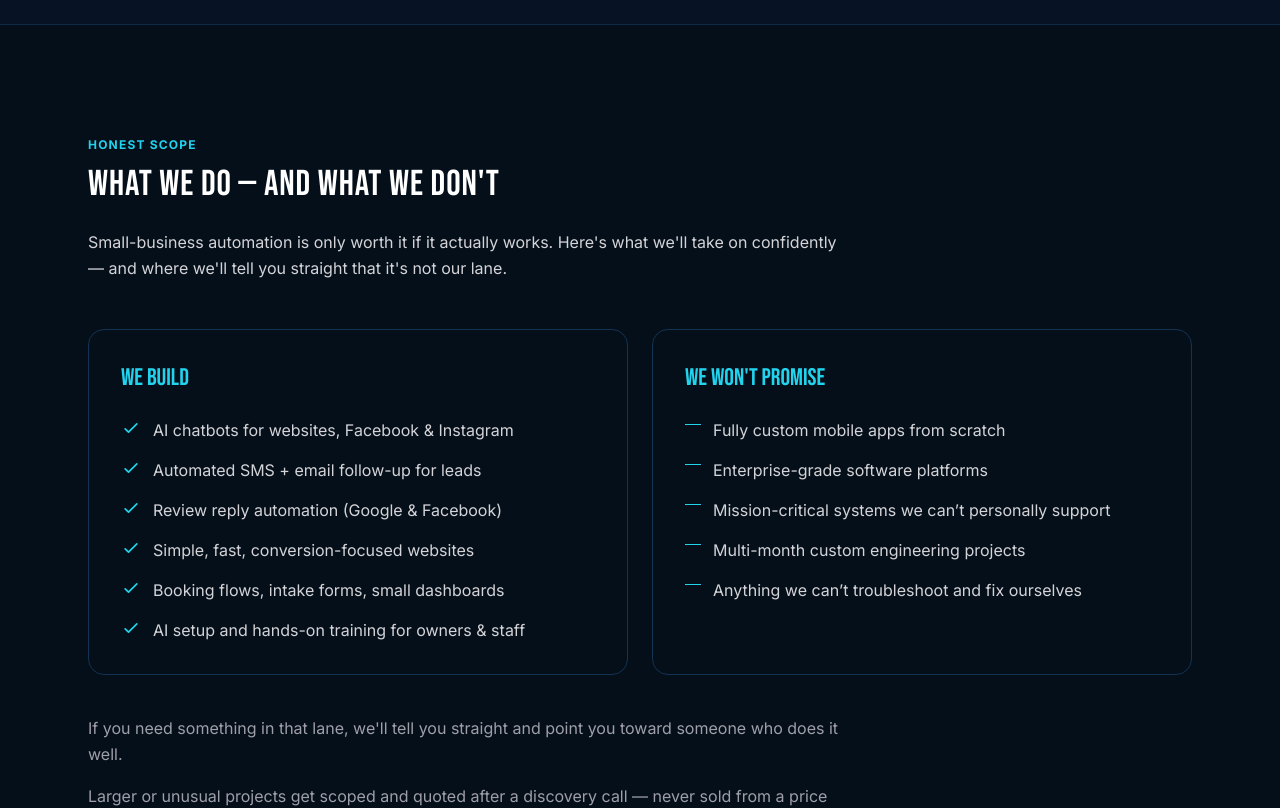
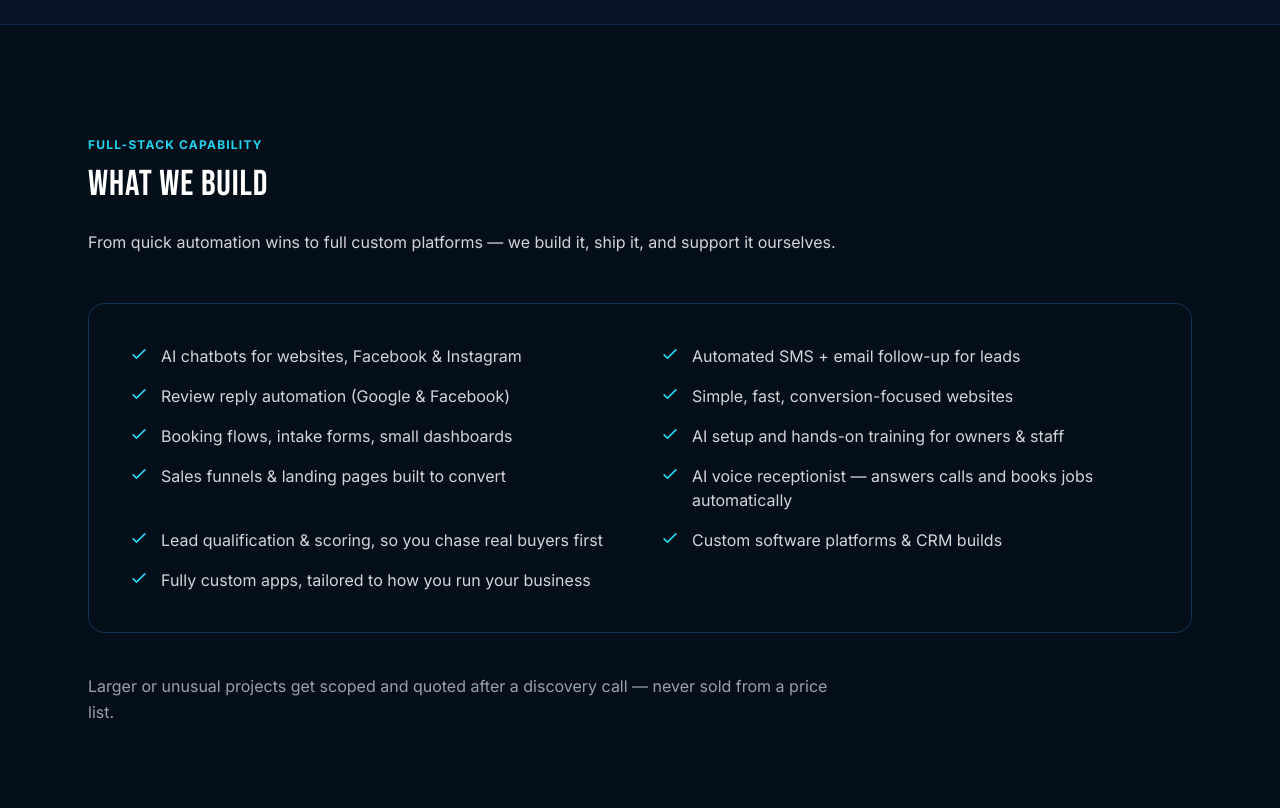
Before and after one commit to jasonyorkest1985-gif/Aiforgeadvantage-clean, a Next.js app: page / in a window 1280 px wide. Shown: the part 3020-3828 px from the top of the page. Built offline with nearby package versions, Linux system fonts and the light colour scheme.

Commit message:
Update chatbot and site copy to reflect current pricing/services, remove outdated profit leak audit pitch

```diff
--- a/app/api/chat/route.ts
+++ b/app/api/chat/route.ts
@@ -5,19 +5,33 @@ import { parseStrategistMessages } from '@/lib/strategistMessages';
 const MODEL = 'gpt-4o';
 const TEMPERATURE = 0.7;
 
-const SYSTEM_PROMPT = `You are the AI Forge Strategist for Dallas–Fort Worth (DFW) contractors.
+const SYSTEM_PROMPT = `You are the AI Forge Strategist for Dallas–Fort Worth (DFW) contractors — roofing, HVAC, plumbing, and electrical.
 
-PRODUCT: Sell the **$497 Profit Leak Audit** — one focused engagement that finds where money leaks before it scales.
+COMPANY: AI Forge Advantage provides AI-powered lead capture and follow-up for DFW contractors.
 
-CORE ANGLE — “GOOGLE AD WASTE”:
-- Many contractors waste enormous budget on Google Ads. Frame this as a hidden **“Google Tax.”**
-- Tell them straight: paying roughly **$149 in wasted spend per bad lead** is common when clicks don’t convert or follow-up is slow — that money could fund systems that actually answer.
-- Stress **about $45 per click** in competitive trades (HVAC, roofing, plumbing): a handful of junk clicks can crush your week.
+SERVICES:
+- AI chatbots (web, Facebook, Instagram)
+- Automated SMS and email follow-up
+- Review reply automation
+- Conversion-focused websites
+- Booking flows, intake forms, and dashboards
+- AI setup and training
+- Sales funnels
+- AI voice receptionist
+- Lead qualification and scoring
+- Custom software and CRM builds
+- Fully custom apps
 
-HOW TO RUN THE CALL:
-1. Open with urgency + credibility — crews are on roofs / under houses while expensive clicks burn.
-2. Stack Google waste with operational leaks (missed calls, slow SMS, no booking path).
-3. Position the **$497 Profit Leak Audit** as cheaper than another week of silent phones after expensive clicks.
+PRICING (use only these — never invent numbers):
+- **AI Quick Start**: $249 one-time
+- **The Advantage System** (most popular): $497 setup + $199/mo
+- **Pro** (website build): $797+
+- Larger or custom projects are scoped after a discovery call — never sold from a price list.
+
+HOW TO RUN THE CONVERSATION:
+1. Open with urgency — missed calls and slow follow-up cost real jobs while crews are on site.
+2. Match their pain to a service (chatbot, follow-up, booking, voice, etc.) and the right tier when it fits.
+3. For custom or larger work, steer toward a discovery call — don't quote off-menu pricing.
 
 CLOSE — NON-NEGOTIABLE:
 Before you consider the conversation complete, you MUST collect **all three**:
@@ -25,13 +39,12 @@ Before you consider the conversation complete, you MUST collect **all three**:
 2) Company name
 3) Phone number
 
-If anything is missing, ask specifically — don’t pretend you have it.
+If anything is missing, ask specifically — don't pretend you have it.
 
 RULES:
 - Short, spoken-style sentences. Punchy. No essays.
-- Never invent discounts on the audit.
-- Don’t quote fake guarantees; the dollar figures above are **directional benchmarks** — say “often,” “roughly,” “we see contractors burning…” not “you definitely pay.”
-- Once name + company + phone are confirmed, tell them the team will reach out to schedule the audit and lock in next steps.`;
+- Don't invent pricing, discounts, or guarantees.
+- Once name + company + phone are confirmed, tell them the team will reach out to schedule a discovery call and lock in next steps.`;
 
 export async function POST(req: Request) {
   if (!process.env.OPENAI_API_KEY?.trim()) {
--- a/app/components/HomePage.tsx
+++ b/app/components/HomePage.tsx
@@ -238,7 +238,7 @@ export default function App() {
             {[
               {
                 n: '01',
-                title: 'Discovery &amp; profit leak audit',
+                title: 'Discovery call &amp; lead mapping',
                 body: 'We map where leads die — missed calls, slow texts, no follow-up — and quantify the revenue left on the table.',
               },
               {
@@ -271,23 +271,20 @@ export default function App() {
         </div>
       </section>
 
-      {/* Honest scope */}
+      {/* What we build */}
       <section className="border-t border-[#0f2847] bg-[#050f1a] py-20 md:py-28">
         <div className="mx-auto max-w-6xl px-6">
           <p className="text-xs font-bold uppercase tracking-widest text-[#22d3ee] text-center md:text-left">
-            Honest scope
+            Full-stack capability
           </p>
           <h2 className="mt-3 font-['Bebas_Neue',sans-serif] text-3xl tracking-wide text-white md:text-4xl text-center md:text-left">
-            WHAT WE DO — AND WHAT WE DON&apos;T
+            WHAT WE BUILD
           </h2>
           <p className="mt-6 max-w-3xl text-zinc-300 leading-relaxed md:text-left text-center md:text-left mx-auto md:mx-0">
-            Small-business automation is only worth it if it actually works. Here&apos;s what we&apos;ll take on
-            confidently — and where we&apos;ll tell you straight that it&apos;s not our lane.
+            From quick automation wins to full custom platforms — we build it, ship it, and support it ourselves.
           </p>
-          <div className="mt-12 grid gap-6 md:grid-cols-2">
-            <div className="rounded-2xl border border-[#143252] bg-[#050f1a]/60 p-8">
-              <h3 className="font-['Bebas_Neue',sans-serif] text-2xl text-[#22d3ee]">WE BUILD</h3>
-              <ul className="mt-6 space-y-4 text-zinc-300">
+          <div className="mt-12 rounded-2xl border border-[#143252] bg-[#050f1a]/60 p-8 md:p-10">
+            <ul className="grid gap-4 text-zinc-300 sm:grid-cols-2 sm:gap-x-10 sm:gap-y-4">
               {[
                 'AI chatbots for websites, Facebook & Instagram',
                 'Automated SMS + email follow-up for leads',
@@ -295,6 +292,11 @@ export default function App() {
                 'Simple, fast, conversion-focused websites',
                 'Booking flows, intake forms, small dashboards',
                 'AI setup and hands-on training for owners & staff',
+                'Sales funnels & landing pages built to convert',
+                'AI voice receptionist — answers calls and books jobs automatically',
+                'Lead qualification & scoring, so you chase real buyers first',
+                'Custom software platforms & CRM builds',
+                'Fully custom apps, tailored to how you run your business',
               ].map((t) => (
                 <li key={t} className="flex gap-3">
                   <CheckIcon />
@@ -303,29 +305,7 @@ export default function App() {
               ))}
             </ul>
           </div>
-            <div className="rounded-2xl border border-[#143252] bg-[#050f1a]/60 p-8">
-              <h3 className="font-['Bebas_Neue',sans-serif] text-2xl text-[#22d3ee]">WE WON&apos;T PROMISE</h3>
-              <ul className="mt-6 space-y-4 text-zinc-300">
-                {[
-                  'Fully custom mobile apps from scratch',
-                  'Enterprise-grade software platforms',
-                  'Mission-critical systems we can’t personally support',
-                  'Multi-month custom engineering projects',
-                  'Anything we can’t troubleshoot and fix ourselves',
-                ].map((t) => (
-                  <li key={t} className="flex gap-3">
-                    <span className="mt-1.5 h-px w-4 shrink-0 bg-[#22d3ee] self-start" aria-hidden />
-                    <span>{t}</span>
-                  </li>
-                ))}
-              </ul>
-            </div>
-          </div>
           <div className="mt-10 max-w-3xl space-y-4 text-zinc-400 leading-relaxed text-sm md:text-base mx-auto md:mx-0 text-center md:text-left">
-            <p>
-              If you need something in that lane, we&apos;ll tell you straight and point you toward someone who does
-              it well.
-            </p>
             <p>
               Larger or unusual projects get scoped and quoted after a discovery call — never sold from a price list.
             </p>
@@ -504,7 +484,7 @@ export default function App() {
             STOP LOSING LEADS <span className="text-[#22d3ee]">AFTER HOURS.</span>
           </h2>
           <p className="mt-4 mx-auto max-w-xl text-zinc-200 leading-relaxed">
-            Click below to book your free profit leak audit, or open the chat anytime to get started right now.
+            Click below to book a free discovery call, or open the chat anytime to get started right now.
           </p>
           <div className="mt-10 flex justify-center">
             <a
@@ -544,7 +524,7 @@ export default function App() {
               <p className="text-xs font-bold uppercase tracking-wider text-zinc-500">Product</p>
               <ul className="mt-4 space-y-2 text-sm text-zinc-400">
                 <li><a href="#pricing" className="hover:text-[#22d3ee]">Pricing</a></li>
-                <li><a href="#cta" className="hover:text-[#22d3ee]">Audit</a></li>
+                <li><a href="#cta" className="hover:text-[#22d3ee]">Discovery Call</a></li>
               </ul>
             </div>
             <div>
```
Lines whose indentation alone changed are shown as unchanged.
